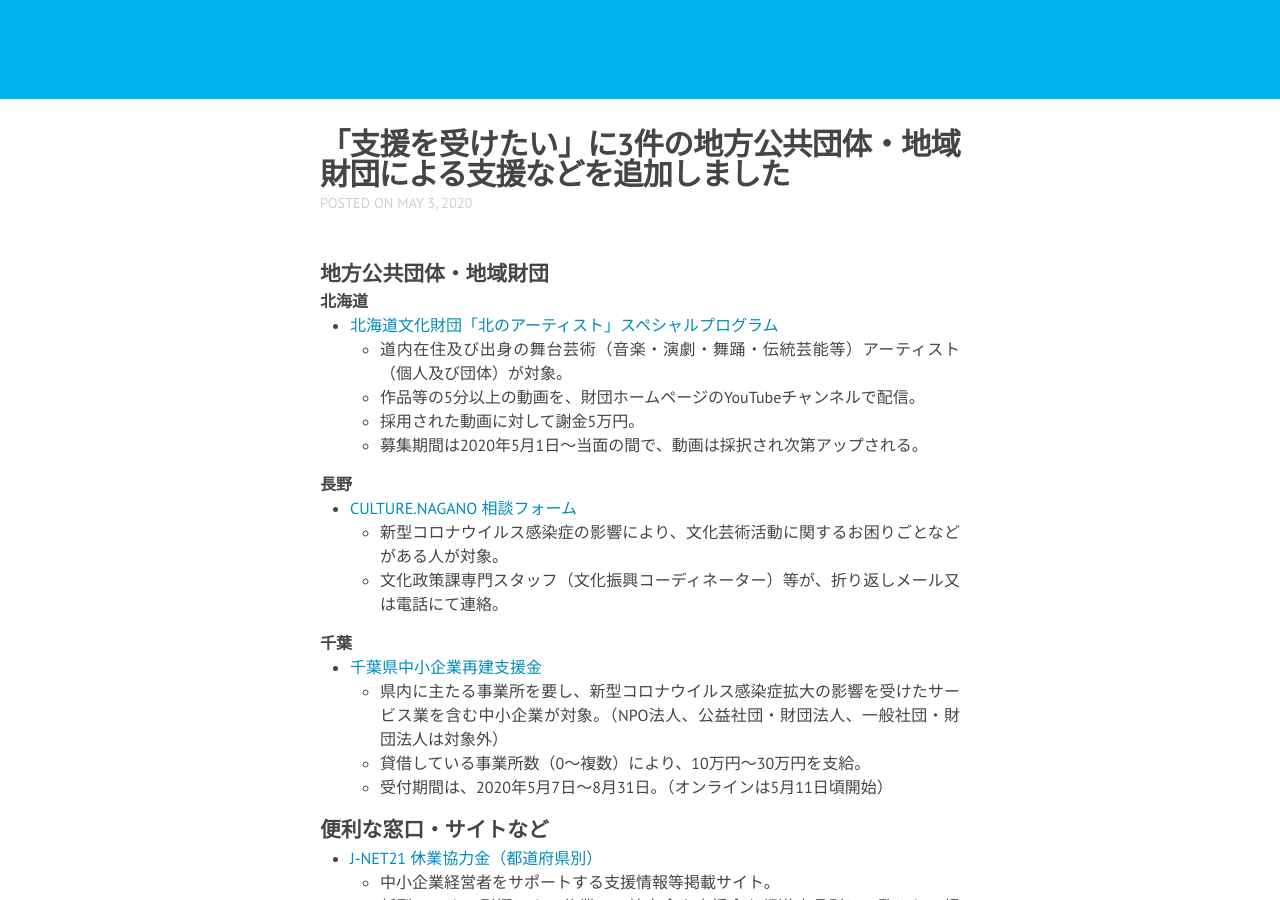
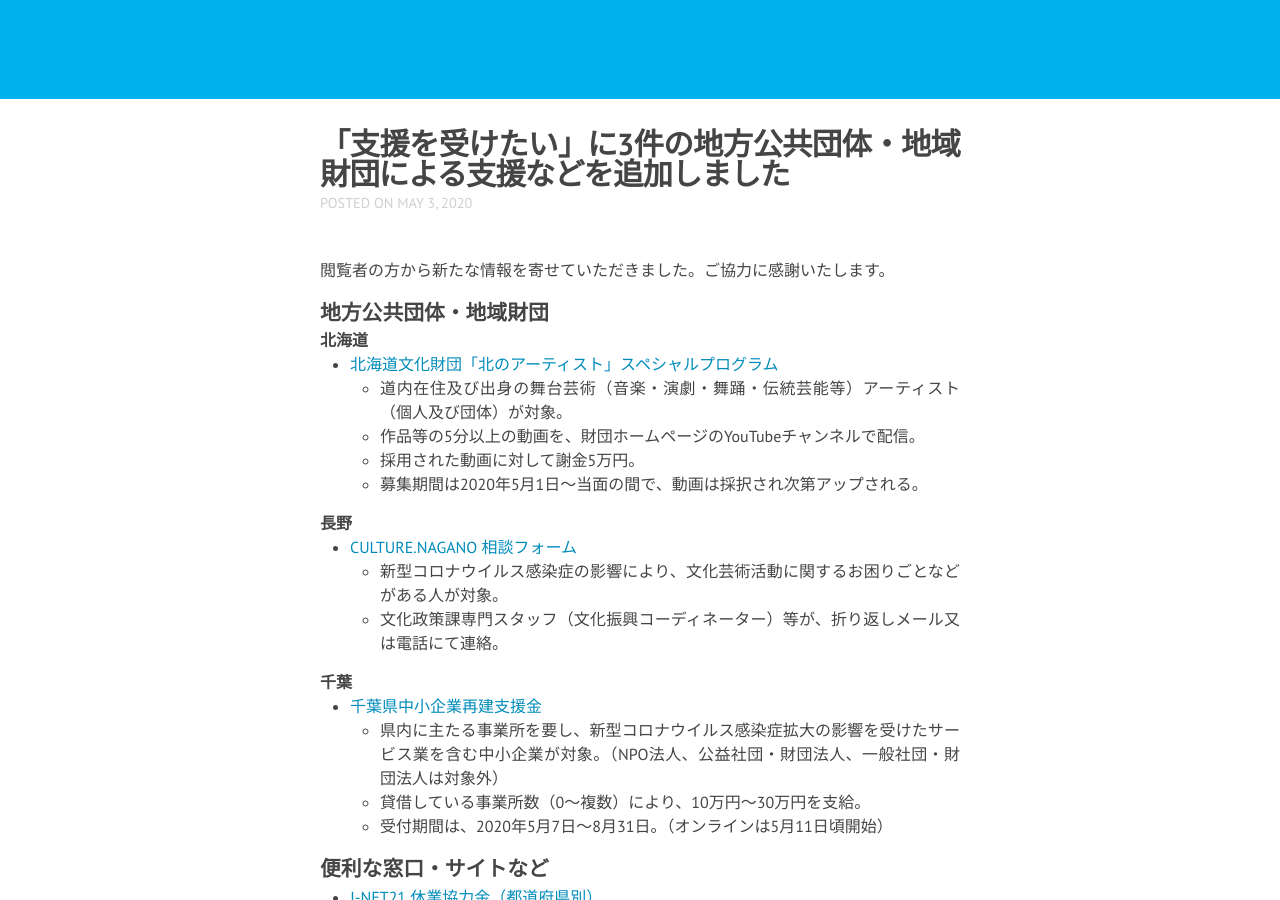
Before and after one commit to a-okuda/resources-for-artists, a Jekyll site: the page built from _posts/2020-05-03-news-artists.md, in a window 1280 px wide and 900 px high, scrolled down 351 px. Built offline with Jekyll 4.4.1, drawn with Linux system fonts in a browser that asks for light colours; nearby versions of some CDN libraries.

Commit message:
Update 2020-05-03-news-artists.md

```diff
--- a/_posts/2020-05-03-news-artists.md
+++ b/_posts/2020-05-03-news-artists.md
@@ -4,6 +4,7 @@ title: "「支援を受けたい」に3件の地方公共団体・地域財団
 date: 2020-05-03
 categories:
 ---
+閲覧者の方から新たな情報を寄せていただきました。ご協力に感謝いたします。
 
 ### 地方公共団体・地域財団
 #### 北海道
```
